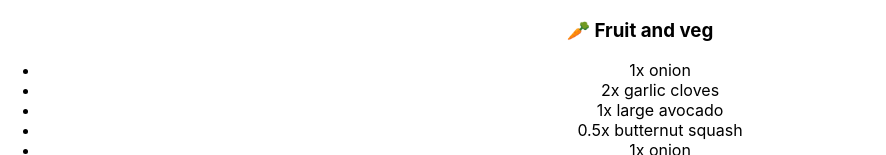
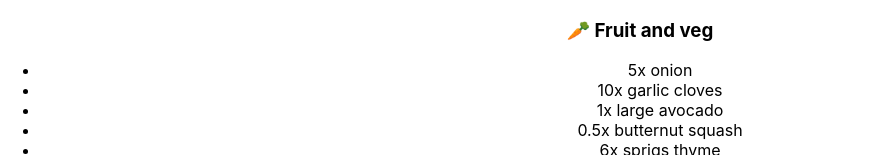
Before and after one commit to liamjorge/shopping-list-generator, a React (Create React App) app: page / in a window 1280 px wide. Both pictures are taken after a click on the button "Let's go!". Shown: the part 645-800 px from the top of the page, without its empty margins (0-886 px from the left). Built offline with nearby package versions, Linux system fonts and the light colour scheme.

Commit message:
stop ingredients from being listed more than once

```diff
--- a/src/components/ShoppingList.jsx
+++ b/src/components/ShoppingList.jsx
@@ -1,34 +1,32 @@
+import getGroupedIngredients from "../utils/getGroupedIngredients"
+
 const ShoppingList = (props) => {
     const {chosenMeals} = props;
-
-    const getIngredients = (type) => chosenMeals
-        .flatMap((recipe) =>  recipe.ingredients)
-        .filter((ingredient) => ingredient.category === type)
 
     return (
         <section>
             <h2>Shopping list</h2>
             <h3>🥕 Fruit and veg</h3>
                 <ul>
-                    {getIngredients("fruit/veg").map((ingredient, index)=>(
+                    {getGroupedIngredients(chosenMeals, "fruit/veg").map((ingredient, index)=>(
                         <li key={ingredient.item + index}>{ingredient.amount}{ingredient.units} {ingredient.item} </li>
                     ))}
                 </ul>
             <h3>🍖 Fridge</h3>
                 <ul>
-                    {getIngredients("fridge").map((ingredient, index)=>(
+                    {getGroupedIngredients(chosenMeals, "fridge").map((ingredient, index)=>(
                         <li key={ingredient.item + index}>{ingredient.amount}{ingredient.units} {ingredient.item} </li>
                     ))}
                 </ul>
             <h3>🥜 Cupboard</h3>
                 <ul>
-                    {getIngredients("cupboard").map((ingredient, index)=>(
+                    {getGroupedIngredients(chosenMeals, "cupboard").map((ingredient, index)=>(
                         <li key={ingredient.item + index}>{ingredient.amount}{ingredient.units} {ingredient.item} </li>
                     ))}
                 </ul>
             <h3>🥶 Freezer</h3>
                 <ul>
-                    {getIngredients("freezer").map((ingredient, index)=>(
+                    {getGroupedIngredients(chosenMeals, "freezer").map((ingredient, index)=>(
                         <li key={ingredient.item + index}>{ingredient.amount}{ingredient.units} {ingredient.item} </li>
                     ))}
                 </ul>
--- /dev/null
+++ b/src/utils/getGroupedIngredients.js
@@ -0,0 +1,23 @@
+function getGroupedIngredients(meals, type) {
+  // based on https://stackoverflow.com/questions/46794232/group-objects-by-multiple-properties-in-array-then-sum-up-their-values
+
+  let helper = {};
+  return (
+    meals
+      .flatMap((recipe) => recipe.ingredients)
+      .filter((ingredient) => ingredient.category === type)
+      //group same ingredients together
+      .reduce(function (r, o) {
+        let key = o.item + "-" + o.units;
+        if (!helper[key]) {
+          helper[key] = Object.assign({}, o); // create a copy of o
+          r.push(helper[key]);
+        } else {
+          helper[key].amount += o.amount;
+        }
+        return r;
+      }, [])
+  );
+}
+
+export default getGroupedIngredients;
```
